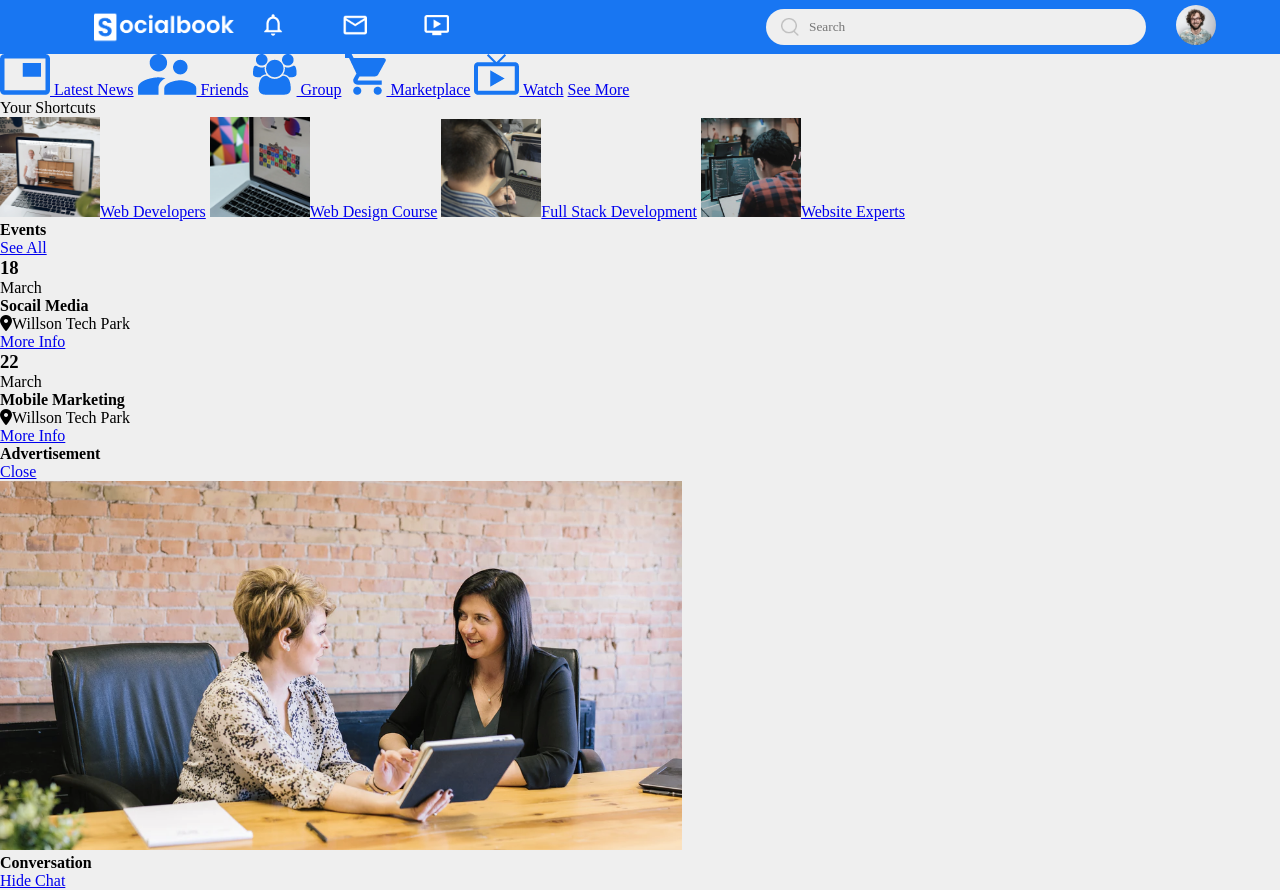
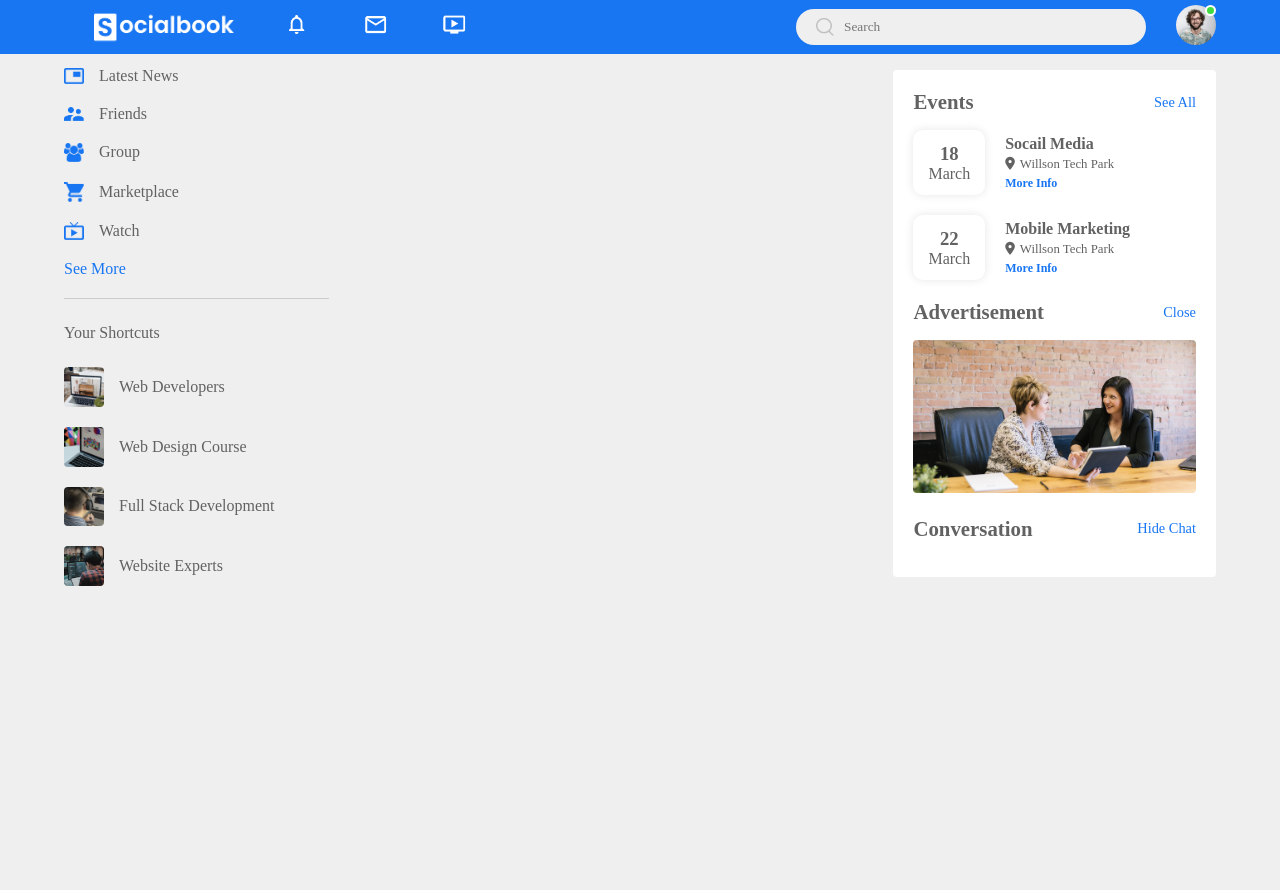
Before and after one commit to AmanCodeCraft/facebook-clone, a plain HTML site: page index.html in a window 1280 px wide. After the commit the page ends 800 px from the top, so only its background shows below. Drawn offline with Linux system fonts and the light colour scheme.

Commit message:
Update style.css

```diff
--- a/style.css
+++ b/style.css
@@ -2,6 +2,7 @@
     margin: 0px;
     padding: 0px;
     font-family: 'Times New Roman', Times, serif;
+    box-sizing: border-box;
 }
 
 body{
@@ -16,6 +17,9 @@ nav{
     justify-content: space-between;
     background-color:#1876f2;
     padding: 5px 5%;
+    position: sticky;
+    top: 0;
+    z-index: 100;
 }
 
 .logo{
@@ -34,8 +38,8 @@ nav{
 }
 
 .nav-left>ul>li>img{
-    width: 28px;
-    margin: 0 25px;
+    width: 25px;
+    margin-left: 50px;
 }
 
 .nav-user-profile>img{
@@ -53,7 +57,7 @@ nav{
     display: flex;
     width: 350px;
     align-items: center;
-    padding: 0 15px;
+    padding: 0 20px;
     border-radius: 20px;
 }
 
@@ -70,5 +74,151 @@ nav{
 }
 
 .online{
+    position: relative;
+}
+
+.online::after{
+    content: '';
+    height: 7px;
+    width: 7px;
+    border: 2px solid #fff;
+    border-radius: 50%;
+    background: #41db41;
+    position: absolute;
+    top: 0;
+    right: 0;
+}
+
+/* hero section */
+
+.container{
+    display: flex;
+    justify-content: space-between;
+    padding: 13px 5%;
+}
+
+.left-container{
+    flex-basis: 23%;
+    position: sticky;
+    top: 70px;
+    align-self: flex-start;
+}
+
+.right-container{
+    background-color: #fff;
+    color: #626262;
+    padding: 20px;
+    border-radius: 4px;
+    flex-basis: 28%;
+    position: sticky;
+    top: 70px;
+    align-self: flex-start;
+}
+
+.imp-links>a>img{
+    width: 20px;
+    margin-right: 15px;
+}
+
+.imp-links>a,.short-cut-links>a{
+    text-decoration: none;
+    display: flex;
+    align-items: center;
+    width: fit-content;
+    margin-bottom: 20px;
+    color: #626262;
+}
+
+.imp-links{
+    display: flex;
+    flex-direction: column;
+}
+
+.imp-links>a:last-child{
+    color: #1876f2;
+}
+
+.imp-links{
+    border-bottom: 1px solid #ccc;
+}
+
+.short-cut-links>a>img{
+    width: 40px;
+    border-radius: 4px;
+    margin-right:15px;
+}
+
+.short-cut-links>p{
+    color: #626262;
+    font-weight: 500;
+    margin: 25px 0;
+}
+
+/* right side events area */
+
+.right-container>.title{
+    display: flex;
+    align-items: center;
+    justify-content: space-between;
+    margin-bottom: 16px;
+}
+
+.right-container>.title>h4{
+    font-weight: 600;
+    font-size: 1.3rem;
+}
+
+.right-container>.title>a{
+    text-decoration: none;
+    color: #1876f2;
+    font-size: .9rem;
+}
+
+.event{
+    display: flex;
+    font-size: 1rem;
+    margin-bottom: 20px;
+}
+
+.left-box{
+    display: flex;
+    flex-direction: column;
+    justify-content: center;
+    align-items: center;
+    margin-right: 20px;
+    box-shadow: 0 0 10px rgba(0, 0, 0, 0.1);
+    padding: 15px;
+    border-radius: 10px;
+    height: 65px;
+}
+
+.right-box>p{
+    font-size: .8rem;
+}
+
+.right-box>a{
+    font-size: .75rem;
+    font-weight: 600;
+    text-decoration: none;
+    color: #1876f2;
+}
+
+.right-box{
+    display: flex;
+    flex-direction: column;
+    justify-content:center;
+    gap: 4px;
+}
+
+.right-box>p>i{
+    margin-right: 5px;
+}
+
+/* advertisement area */
+
+.adds{
+    width: 100%;
+    margin-bottom: 20px;
+    border-radius: 4px;
 
 }
```
